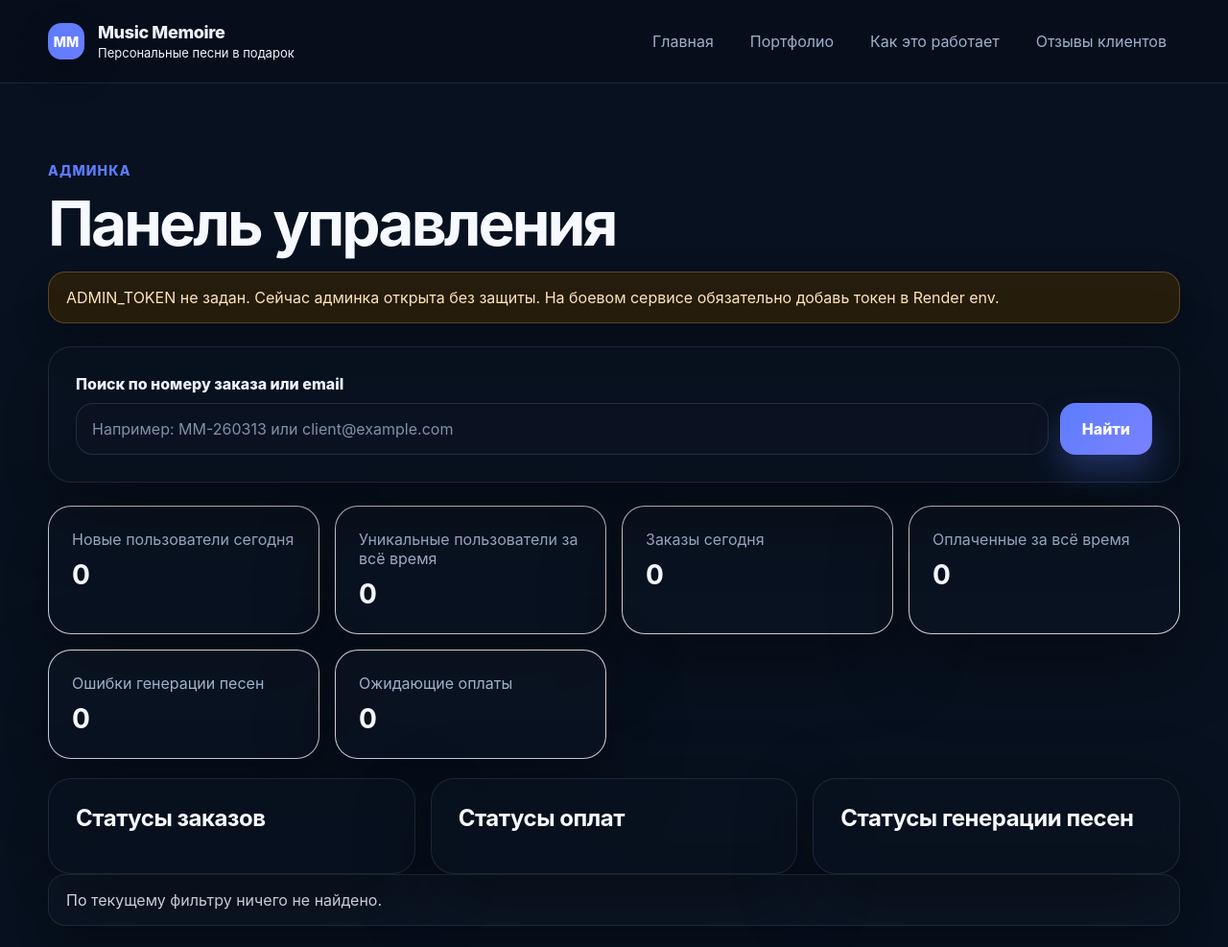
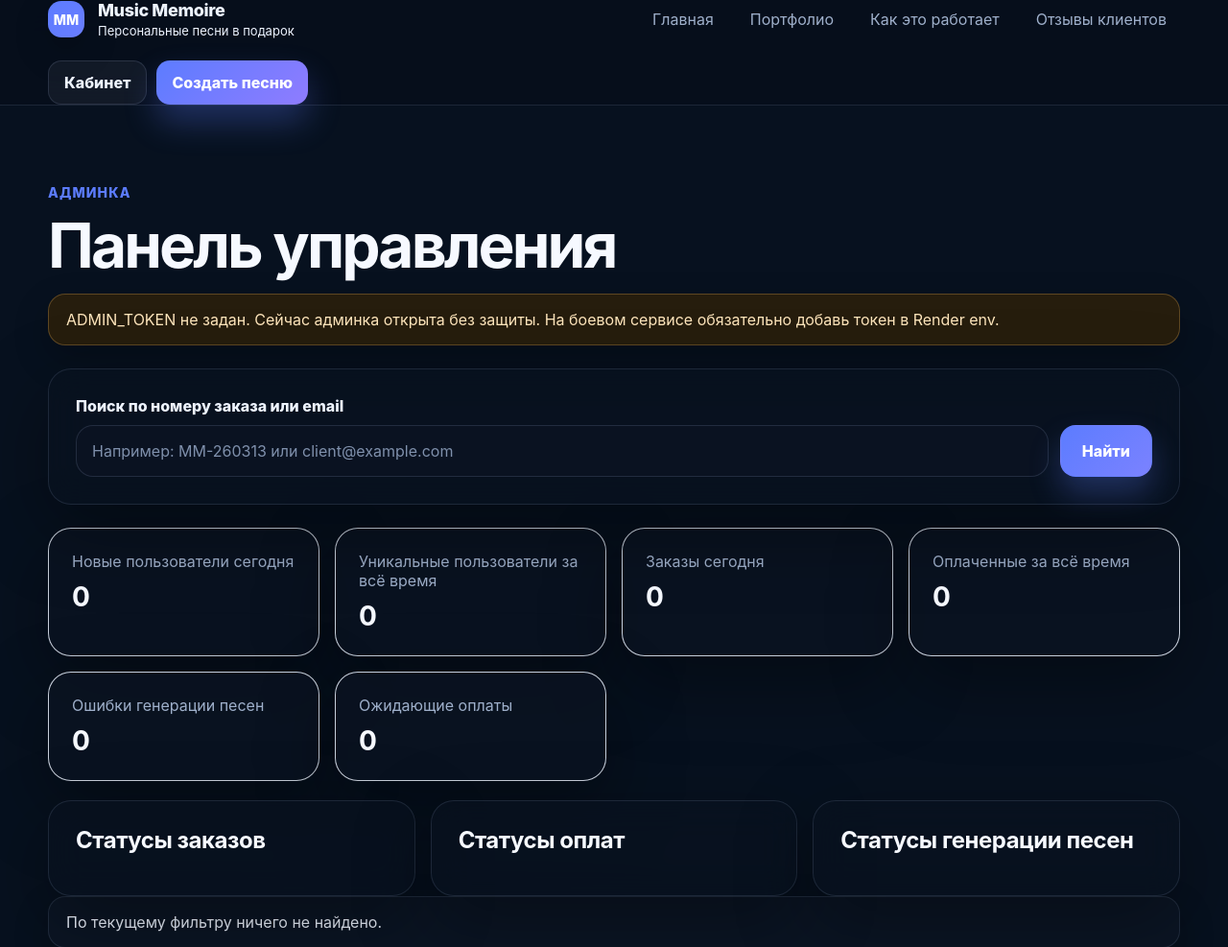
Before and after one commit to mikhailantonovdigital-dev/musicmemoire-web, a FastAPI app: page /admin/ in a window 1280 px wide. Shown: the top 987 px of the page at 96% size. Run offline with FastAPI, Linux system fonts and the light colour scheme; data that the repository does not hold is empty; parts of the project's set-up code (start-up, migrations or seed data) failed here and were passed over; some libraries are stand-ins or nearby versions.

Commit message:
Update base.html

```diff
--- a/app/templates/base.html
+++ b/app/templates/base.html
@@ -32,6 +32,11 @@
         <a class="{% if path == '/how-it-works' %}is-active{% endif %}" href="/how-it-works">Как это работает</a>
         <a class="{% if path == '/reviews' %}is-active{% endif %}" href="/reviews">Отзывы клиентов</a>
       </nav>
+
+      <div class="header-actions">
+        <a class="header-link-btn {% if '/account' in path %}is-active{% endif %}" href="/account/">Кабинет</a>
+        <a class="header-cta {% if '/questionnaire' in path %}is-active{% endif %}" href="/questionnaire/">Создать песню</a>
+      </div>
     </div>
   </header>
 
```
